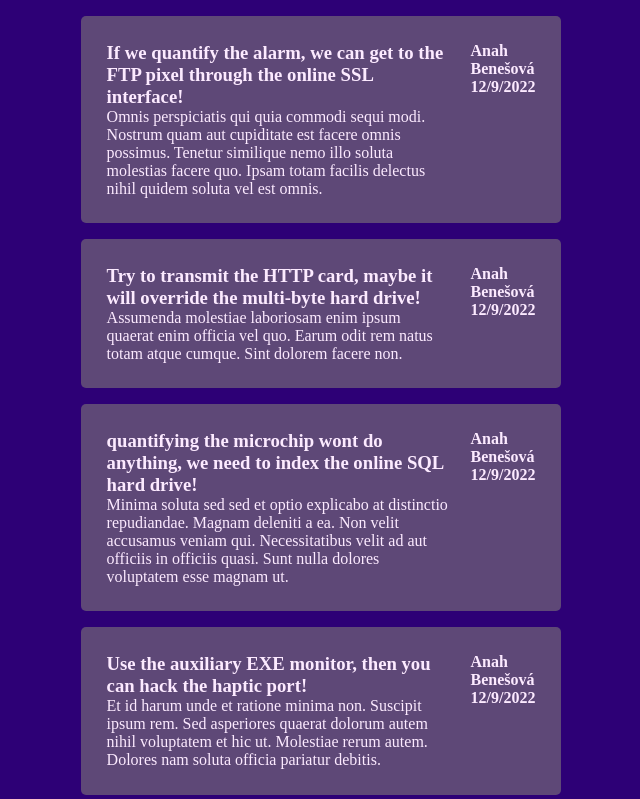
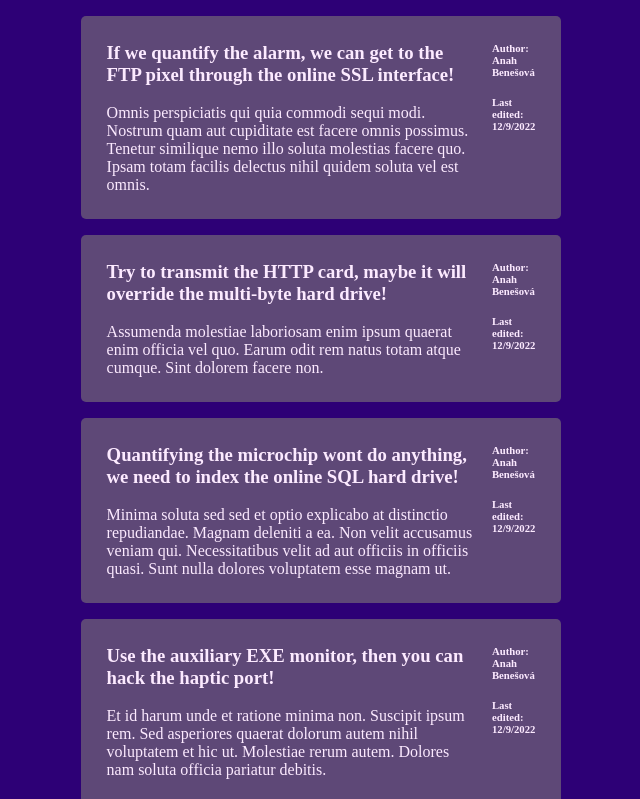
Before and after one commit to LarsGKodehode/ae-listing-data, a React (Vite) app: page / in a window 1280 px wide. Shown: the top 799 px of the page, without its empty margins (319-959 px from the left). Built offline with nearby package versions, Linux system fonts and the light colour scheme.

Commit message:
polish post component

```diff
--- a/src/App.jsx
+++ b/src/App.jsx
@@ -3,6 +3,24 @@ import style from './App.module.css'
 import * as postAPI from './data/postController'
 import { posts } from './data/data'
 
+/**
+ * Returns a standarized date format
+ */
+function getDate(dateString) {
+  const unixTime = Date.parse(dateString)
+  return new Date(unixTime).toLocaleDateString()
+}
+
+/**
+ * Locale aware word capitalisation
+ */
+function capitalize(string) {
+  return string.slice(0, 1).toLocaleUpperCase() + string.slice(1)
+}
+
+/**
+ * Component for displaying post data
+ */
 function Post({
   title,
   description,
@@ -11,18 +29,20 @@ function Post({
   updatedAt,
   className
 }) {
-  const lastEdit = Date.parse(updatedAt ? updatedAt : createdAt)
-  const freshness = new Date(lastEdit).toLocaleDateString()
+  const freshness = getDate(updatedAt ? updatedAt : createdAt)
+  const capitalTitle = capitalize(title)
 
   return (
     <div className={className}>
       <div>
-        <h3>{title}</h3>
+        <h3>{capitalTitle}</h3>
+        <br />
         <p>{description}</p>
       </div>
       <div>
-        <h4>{author.username}</h4>
-        <h4>{freshness}</h4>
+        <h6>Author: {author.username}</h6>
+        <br />
+        <h6>Last edited: {freshness}</h6>
       </div>
     </div>
   )
@@ -32,7 +52,7 @@ function App() {
   return (
     <div className={`${style.App} standard`}>
       {
-        posts.slice(0, 5).map((post) => <Post className={style.post} {...post} />)
+        posts.map((post) => <Post className={style.post} key={post.slug} {...post} />)
       }
     </div>
   )
```
